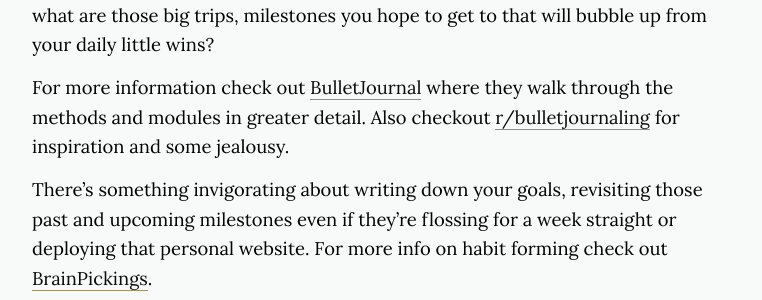
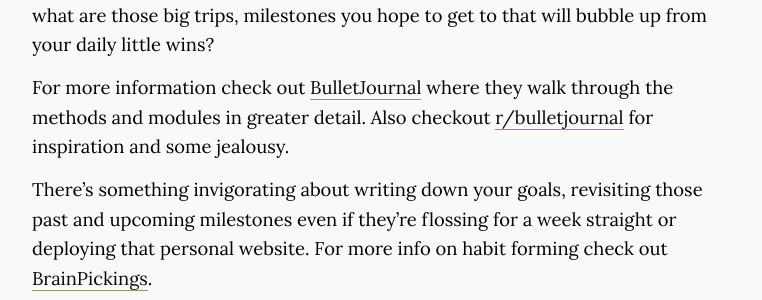
Before and after one commit to chrisferrer/blog, a Jekyll site: the page built from _posts/2016-12-10-bullet-journaling.markdown, in a window 1280 px wide and 900 px high, scrolled down 3556 px. Shown: the part 155-455 px from the top of the window, without its empty margins (256-1018 px from the left). Built offline with Jekyll 4.4.1, drawn with Linux system fonts in a browser that asks for light colours; nearby versions of some CDN libraries.

Commit message:
fixed link

```diff
--- a/_posts/2016-12-10-bullet-journaling.markdown
+++ b/_posts/2016-12-10-bullet-journaling.markdown
@@ -74,7 +74,7 @@
 
 **5. Future Log:** Take a step back, a breath the or two and look at the year ahead - what are those big trips, milestones you hope to get to that will bubble up from your daily little wins?
 
-For more information check out [BulletJournal][8] where they walk through the methods and modules in greater detail. Also checkout [r/bulletjournaling][9] for inspiration and some jealousy.
+For more information check out [BulletJournal][8] where they walk through the methods and modules in greater detail. Also checkout [r/bulletjournal][9] for inspiration and some jealousy.
 
 There's something invigorating about writing down your goals, revisiting those past and upcoming milestones even if they're flossing for a week straight or deploying that personal website. For more info on habit forming check out [BrainPickings][10].
 
@@ -106,5 +106,5 @@
 [6]: http://www.amazon.com/Staedtler-Pigment-Sketch-Liners-308SB6P/dp/B004L87XRA/ref=sr_1_7?s=office-products&ie=UTF8&qid=1476146001&sr=1-7&keywords=Staedtler+pens
 [7]: http://jetpens.com/Uni-ball-Signo-207-Retractable-Gel-Pen-0.7-mm-Black/pd/6231
 [8]: http://bulletjournal.com/get-started/
-[9]: reddit.com/r/bulletjournaling
+[9]: reddit.com/r/bulletjournal
 [10]: http://https//www.brainpickings.org/2014/01/02/how-long-it-takes-to-form-a-new-habit/
```
